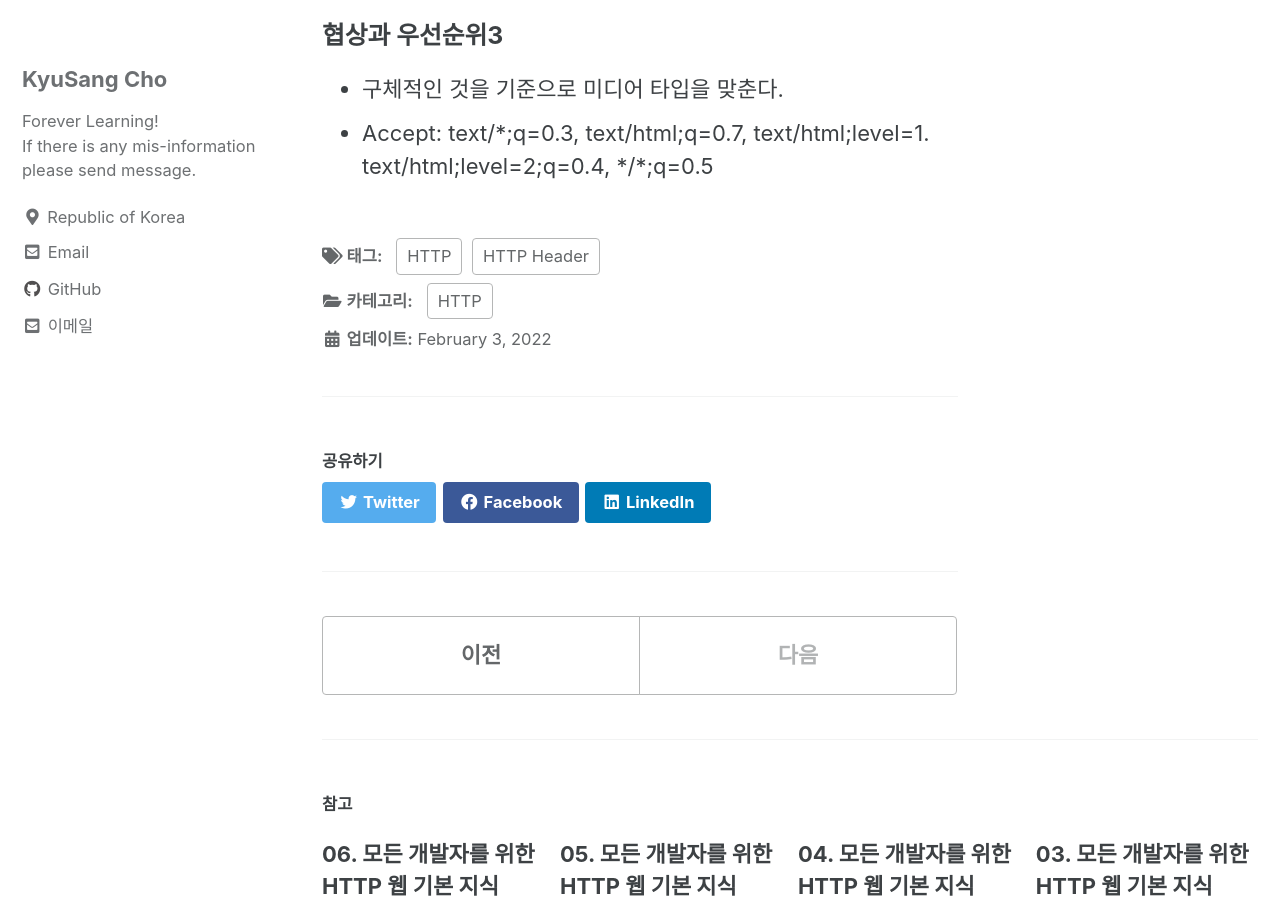
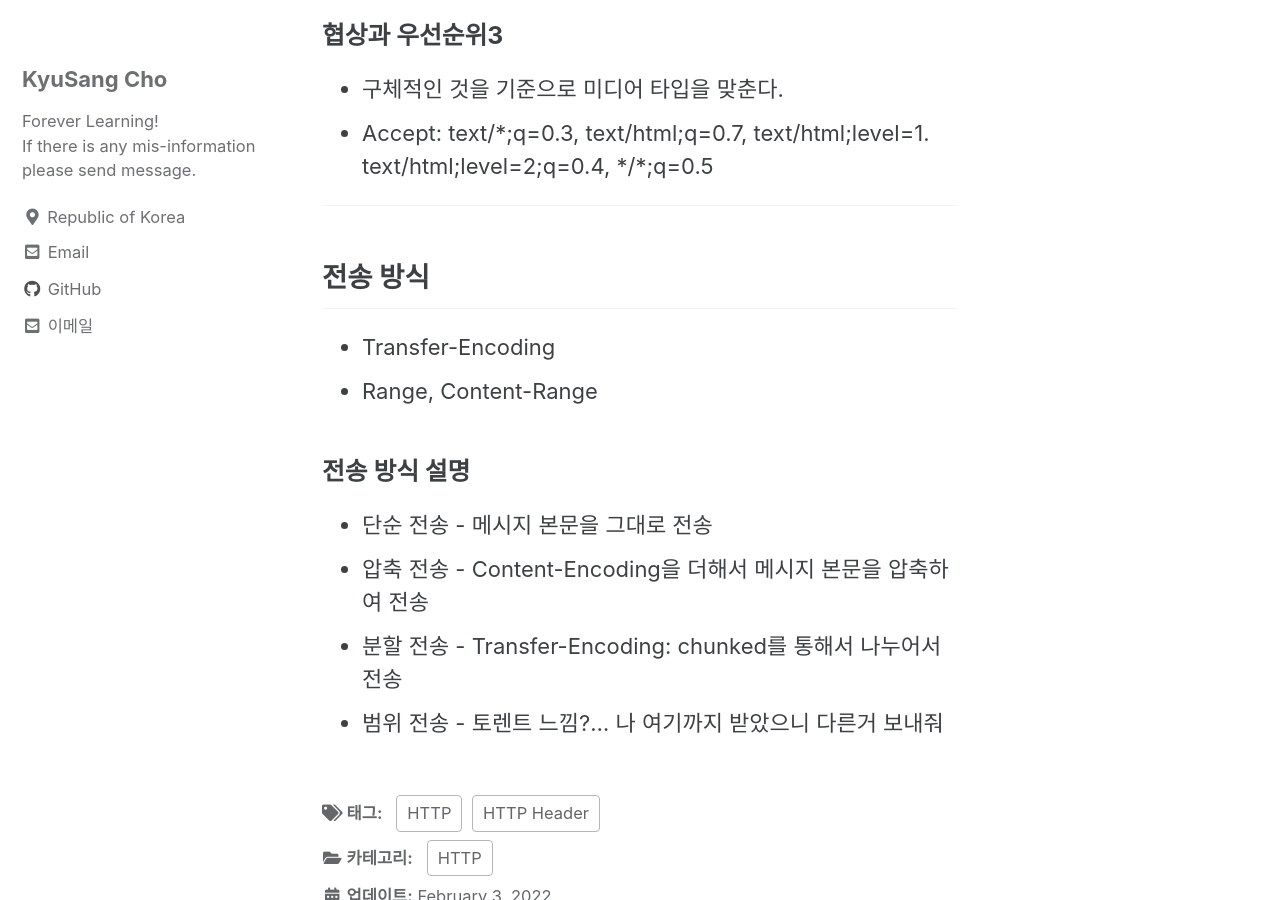
Before and after one commit to DevKS-Yet/DevKs-Yet.github.io, a Jekyll site: the page built from _posts/2022-02-03-50(http07).md, in a window 1280 px wide and 900 px high, scrolled down 4075 px. Built offline with Jekyll 4.4.1, drawn with Linux system fonts in a browser that asks for light colours; cached includes are drawn as plain includes.

Commit message:
20220203

```diff
--- a/_posts/2022-02-03-50(http07).md
+++ b/_posts/2022-02-03-50(http07).md
@@ -95,3 +95,15 @@ Quality Values(q)
 ### 협상과 우선순위3
 - 구체적인 것을 기준으로 미디어 타입을 맞춘다.
 - Accept: text/\*;q=0.3, text/html;q=0.7, text/html;level=1. text/html;level=2;q=0.4, \*/\*;q=0.5
+
+---
+
+## 전송 방식
+- Transfer-Encoding
+- Range, Content-Range
+
+### 전송 방식 설명
+- 단순 전송 - 메시지 본문을 그대로 전송
+- 압축 전송 - Content-Encoding을 더해서 메시지 본문을 압축하여 전송
+- 분할 전송 - Transfer-Encoding: chunked를 통해서 나누어서 전송
+- 범위 전송 - 토렌트 느낌?... 나 여기까지 받았으니 다른거 보내줘
```
